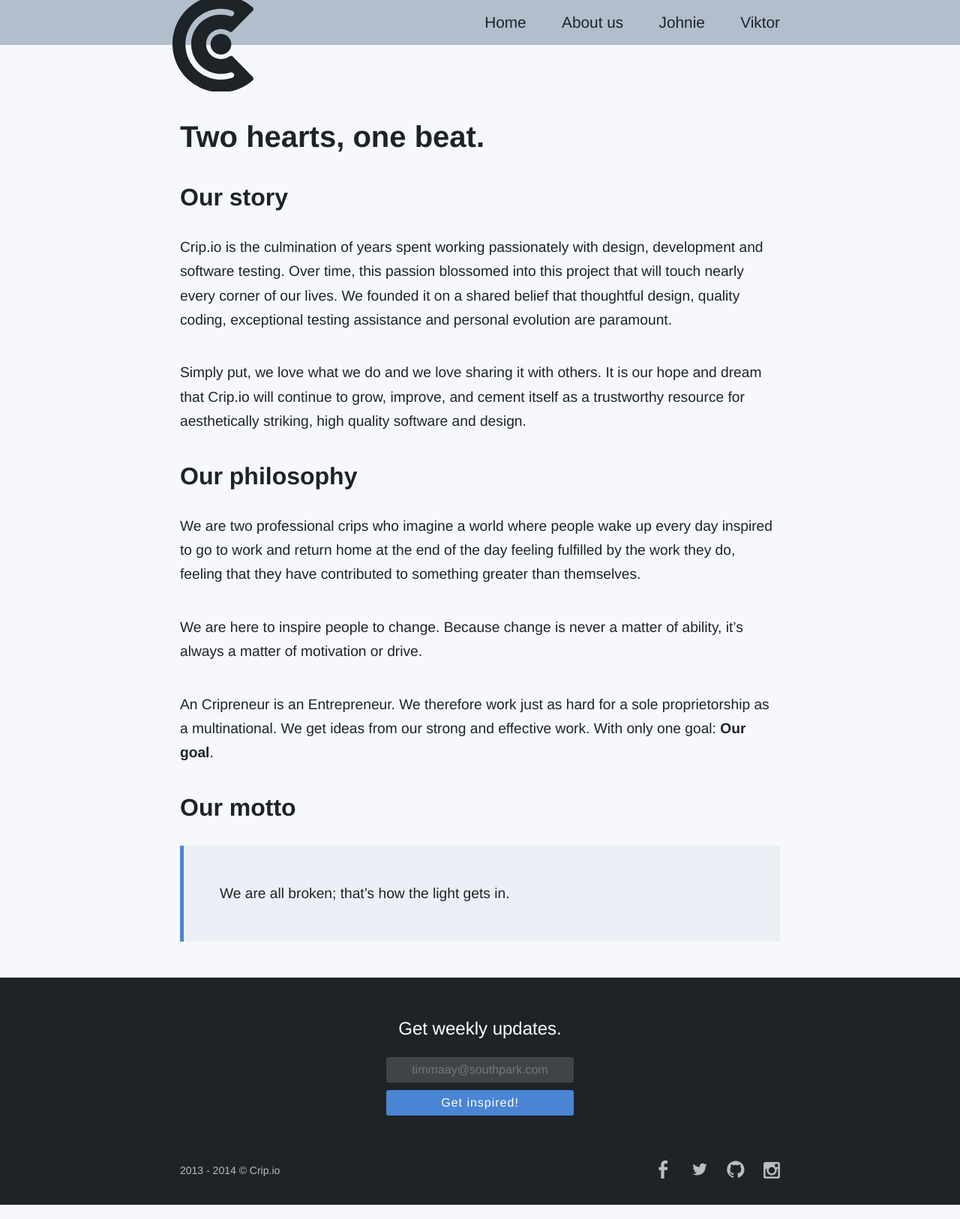
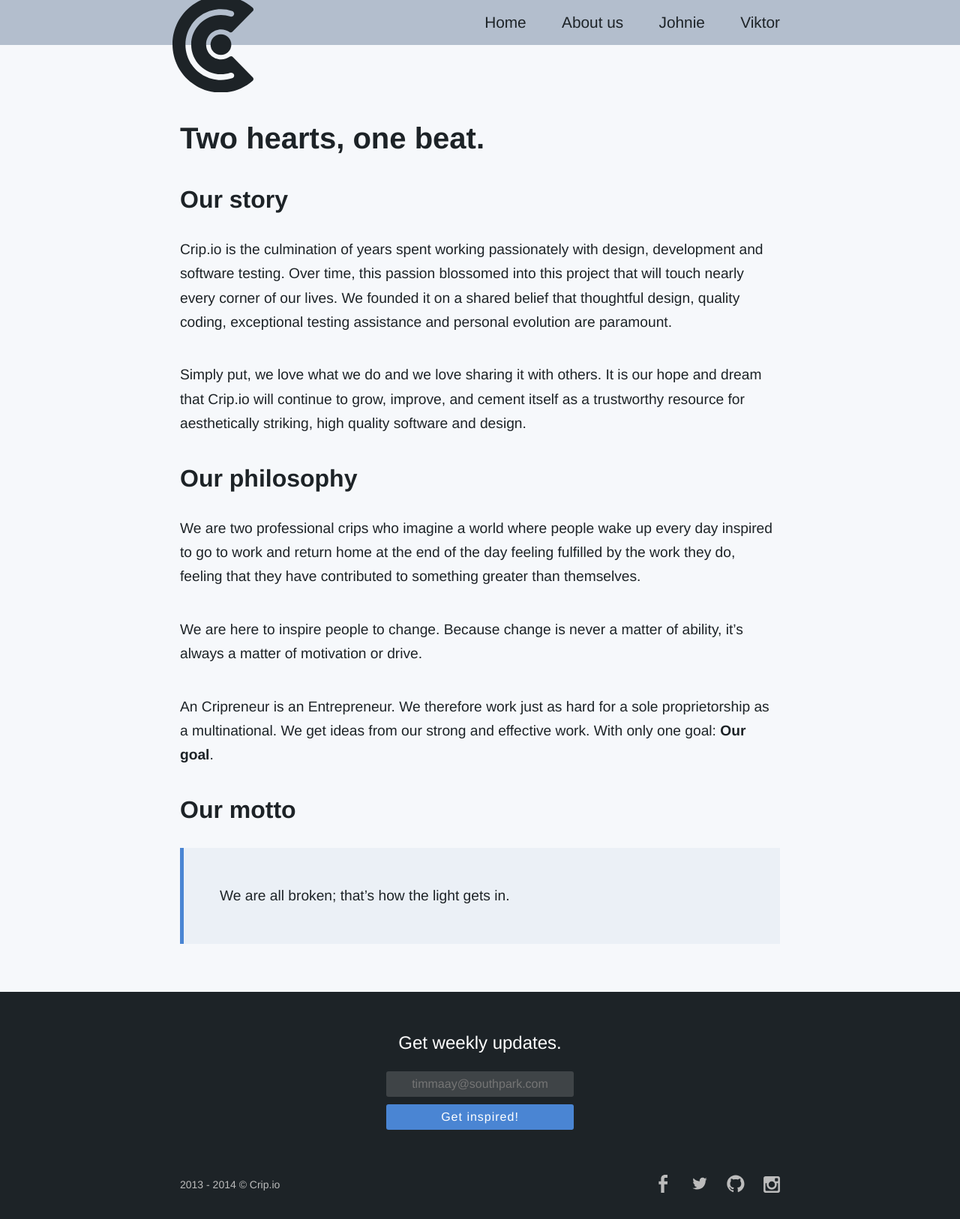
Before and after one commit to crip/crip.io_2.0, a Jekyll site: the page built from about.md, in a window 1280 px wide. Shown: the whole page at 75% size. Built offline with Jekyll 4.4.1, drawn with Linux system fonts in a browser that asks for light colours; comment, search, counter and statistics services are not loaded.

Commit message:
Minor update

```diff
--- a/assets/_sass/_content.scss
+++ b/assets/_sass/_content.scss
@@ -5,6 +5,7 @@
 
 h1{
   font-size: 3em;
+  line-height: 1.2;
 
   @media (max-width: 680px) {
     font-size: 2.6em;
@@ -12,6 +13,8 @@
 }
 h2{
   font-size: 2.2em;
+  line-height: 1.2;
+
   @media (max-width: 680px) {
     font-size: 2em;
   }
@@ -94,7 +97,7 @@
   padding: 3em;
   background-color: darken(#F6F8FB, 3%);
   margin: 0;
-  margin-bottom: 1em;
+  margin-bottom: 2em;
 
   p{
     margin: 0;
--- a/assets/style/main.scss
+++ b/assets/style/main.scss
@@ -274,6 +274,8 @@
 
 .post-meta{
   color: $brand-base-color;
+  margin-bottom: 5px;
+  display: block;
 }
 
 .post-title{
```
